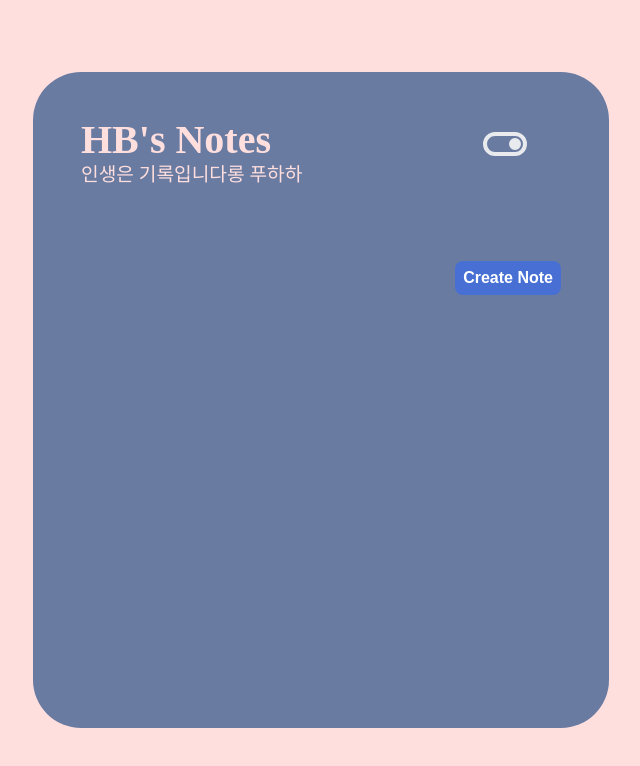
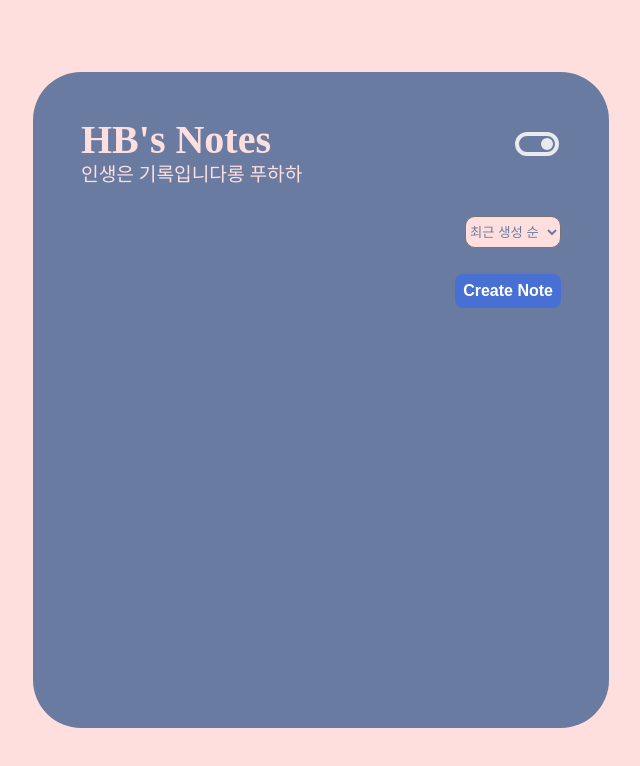
Before and after one commit to Note-React-Toy-Project/Note-main, a React (Vite) app in the folder note-project/: page / in a window 1280 px wide. Shown: the top 766 px of the page, without its empty margins (319-959 px from the left). Built offline with nearby package versions, Linux system fonts and the light colour scheme; the HTML template or start-up script is replaced by a standard one.

Commit message:
feat: drop down box 생성

```diff
--- a/note-project/src/App.css
+++ b/note-project/src/App.css
@@ -118,9 +118,8 @@ body[data-theme="light-mode"] {
 
 body[data-theme="dark-mode"] {
   background-color: var(--pink-color);
-  --pink-color: #000000;
-  --blue-color: #4b4b4b;
-
+  --pink-color: #cccccc;
+  --blue-color: #000000;
 }
 
 ol,
--- /dev/null
+++ b/note-project/src/atom.ts
@@ -0,0 +1,3 @@
+import { atom } from 'jotai';
+
+export const sortAtom = atom<number>(1);
--- /dev/null
+++ b/note-project/src/components/Dropdown/Dropdown.module.css
@@ -0,0 +1,14 @@
+.topButton {
+  color: var(--blue-color, #6a7ba2);
+  background-color: black;
+}
+
+.dropdownContainer {
+  position: relative;
+  margin-left: auto;
+  width: 6rem;
+  height: 2rem;
+  border-radius: 10px;
+  color: var(--blue-color, #6a7ba2);
+  background-color: var(--pink-color, #ffdfde);
+}
--- /dev/null
+++ b/note-project/src/components/Dropdown/Dropdown.tsx
@@ -0,0 +1,30 @@
+import { ChangeEvent, useRef } from "react";
+import styles from "./Dropdown.module.css";
+import { useAtom } from "jotai";
+import { sortAtom } from "../../atom";
+//import useClickClose from "../../hooks/useClickClose";
+
+const Dropdown = () => {
+  const dropdownRef = useRef<HTMLSelectElement>(null);
+  //useState 이용해서 선택 구현
+  const [sort, setSort] = useAtom(sortAtom);
+  const onSelect = (e: ChangeEvent<HTMLSelectElement>) => {
+    setSort(() => parseInt(e.target.value));
+  };
+
+  return (
+    <>
+      <select
+        ref={dropdownRef}
+        onChange={onSelect}
+        className={styles.dropdownContainer}
+        value={sort}
+      >
+        <option value={1}>최근 생성 순</option>
+        <option value={2}>최근 수정 순</option>
+      </select>
+    </>
+  );
+};
+
+export default Dropdown;
--- a/note-project/src/components/Title/Title.module.css
+++ b/note-project/src/components/Title/Title.module.css
@@ -2,9 +2,6 @@
   display: flex;
   justify-content: space-between;
   align-items: start;
-
-  margin-bottom: 2rem;
-  margin-right: 2rem;
 }
 .titleContainer {
   display: flex;
--- a/note-project/src/pages/Main/Main.tsx
+++ b/note-project/src/pages/Main/Main.tsx
@@ -4,10 +4,53 @@ import styles from "./Main.module.css";
 import { getNotes } from "../../utils/storageNote";
 import Button from "../../components/commons/Button/Button";
 import { useNavigate } from "react-router-dom";
+import { NoteType } from "../../interface/NoteType";
+import Dropdown from "../../components/Dropdown/Dropdown";
+import { useAtom } from "jotai";
+import { sortAtom } from "../../atom";
 
 const Main = () => {
-  const [notes, setNotes] = useState([]);
+  const [notes, setNotes] = useState<NoteType[]>([]);
   const navigate = useNavigate();
+
+  const [sort] = useAtom(sortAtom);
+
+  useEffect(() => {
+    console.log(sort);
+    if (sort == 1) {
+      notes.sort(function (a: NoteType, b: NoteType) {
+        console.log("생성순");
+
+        if (a.createdTime && b.createdTime) {
+          console.log("a::", new Date(a.createdTime).valueOf());
+          console.log("b::", new Date(b.createdTime).valueOf());
+          console.log(
+            "reu::",
+            new Date(b.createdTime).valueOf() -
+              new Date(a.createdTime).valueOf()
+          );
+          return (
+            new Date(b.createdTime).valueOf() -
+            new Date(a.createdTime).valueOf()
+          );
+        } else {
+          return -1;
+        }
+      });
+    }
+    if (sort == 2) {
+      notes.sort(function (a: NoteType, b: NoteType) {
+        console.log("수정순");
+        if (a.updateTime && b.updateTime) {
+          return (
+            new Date(b.updateTime).valueOf() - new Date(a.updateTime).valueOf()
+          );
+        } else {
+          return -1;
+        }
+      });
+    }
+  }, [sort, notes]);
 
   useEffect(() => {
     const notes = getNotes();
@@ -21,10 +64,11 @@ const Main = () => {
   };
   return (
     <div className={styles.noteContainer}>
+      <Dropdown />
       <ul className={styles.ul}>
         {notes.map((note) => {
           return (
-            <li key={note.id} onClick={() => handleNoteClick(note.id)}>
+            <li key={note.id} onClick={() => handleNoteClick(note.id!)}>
               <Note title={note.title} content={note.content} />
             </li>
           );
```
